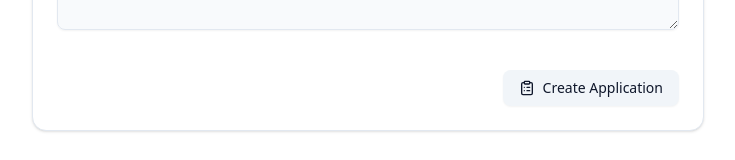
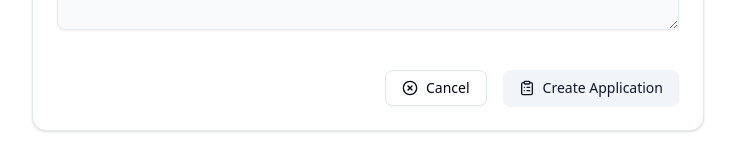
Before and after one commit to alif7laksono/jobs-tracker-frontend, a Next.js app: page /applications/new in a window 1280 px wide. Shown: the part 567-727 px from the top of the page, without its empty margins (272-1007 px from the left). Built offline with nearby package versions, Linux system fonts and the light colour scheme; no server answers; sample sign-in values are in the browser's storage.

Commit message:
update minor

```diff
--- a/app/applications/[id]/page.tsx
+++ b/app/applications/[id]/page.tsx
@@ -61,7 +61,7 @@ export default function ApplicationDetailPage() {
         <CardHeader className="pb-4">
           <div className="flex justify-between items-start">
             <div>
-              <CardTitle className="text-2xl font-bold tracking-tight">
+              <CardTitle className="text-2xl font-bold tracking-tight capitalize">
                 {application.jobTitle}
               </CardTitle>
               <p className="text-lg text-muted-foreground mt-1">
--- a/app/applications/components/Header.tsx
+++ b/app/applications/components/Header.tsx
@@ -13,10 +13,17 @@ import {
   DropdownMenuTrigger,
 } from "@/components/ui/dropdown-menu";
 import { signOut, useSession } from "next-auth/react";
+import { toast } from "sonner";
 
 const Header: FC = () => {
   const router = useRouter();
   const { data: session } = useSession();
+
+  const handleLogout = async () => {
+    await signOut({ redirect: false });
+    toast.success("Berhasil logout");
+    router.push("/login");
+  };
 
   return (
     <CardHeader>
@@ -56,7 +63,7 @@ const Header: FC = () => {
                 <DropdownMenuItem disabled>
                   {session.user.email}
                 </DropdownMenuItem>
-                <DropdownMenuItem onClick={() => signOut()}>
+                <DropdownMenuItem onClick={handleLogout}>
                   Logout
                 </DropdownMenuItem>
               </DropdownMenuContent>
--- a/app/components/Form.tsx
+++ b/app/components/Form.tsx
@@ -30,8 +30,10 @@ import {
   Briefcase,
   ClipboardList,
   MapPin,
+  XCircle,
   Building2,
 } from "lucide-react";
+import { useRouter } from "next/navigation";
 
 type Props = {
   defaultValues?: Partial<ApplicationFormValues>;
@@ -58,6 +60,8 @@ export default function Form({
       ...defaultValues,
     },
   });
+
+  const router = useRouter();
 
   return (
     <Card className="max-w-2xl mx-auto">
@@ -260,6 +264,20 @@ export default function Form({
             />
 
             <div className="flex justify-end gap-4 pt-4">
+              {/* Cancel button */}
+              <Button
+                type="button"
+                variant="outline"
+                className="w-full md:w-auto"
+                onClick={() => router.push("/applications")}
+              >
+                <span className="flex items-center gap-2">
+                  <XCircle className="h-4 w-4" />
+                  Cancel
+                </span>
+              </Button>
+
+              {/* Submit button */}
               <Button
                 type="submit"
                 className="w-full md:w-auto"
```
